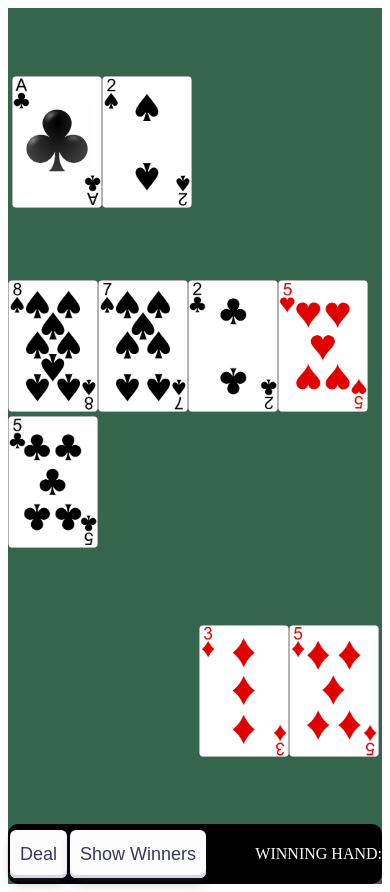
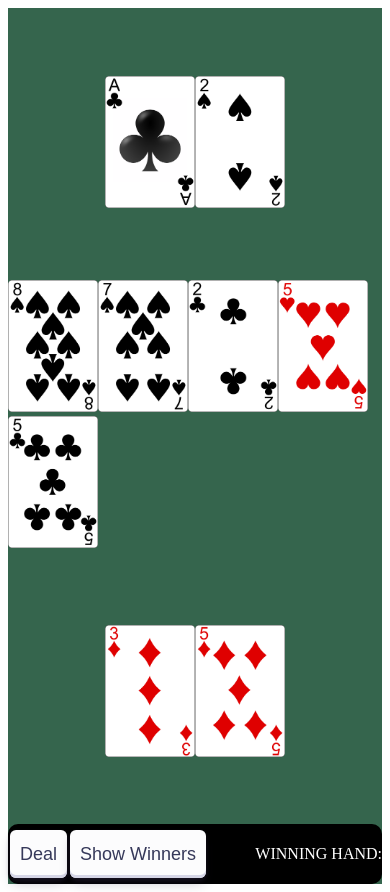
Before and after one commit to colton-b-trujillo/poker, a Next.js app: page / in a window 390 px wide. Built offline with nearby package versions, Linux system fonts and the light colour scheme.

Commit message:
improve layout for mobile

```diff
--- a/pages/index.js
+++ b/pages/index.js
@@ -44,7 +44,7 @@ export default function Home({ allCards, table }) {
       <div className={utilStyles.middleRow}>
       {renderCards(table.cc)}
       </div>
-      <div className={utilStyles.bottomRight}>
+      <div className={utilStyles.bottomRow}>
       {renderCards(table.handTwo)}
       </div>
 
--- a/styles/utils.module.css
+++ b/styles/utils.module.css
@@ -22,7 +22,7 @@
 }
 
 .topRow{
-  grid-column: 1/3;
+  grid-column: 1/5;
   grid-row: 1/2;
   margin: auto;
 }
@@ -58,16 +58,9 @@
 
 }
 
-.bottomLeft{
+.bottomRow{
   padding-top: 10px;
-  grid-column: 1/2;
-  grid-row: 3/4;
-  margin: auto;
-}
-
-.bottomRight{
-  padding-top: 10px;
-  grid-column: 3/5;
+  grid-column: 1/5;
   grid-row: 3/4;
   margin: auto;
 
```
